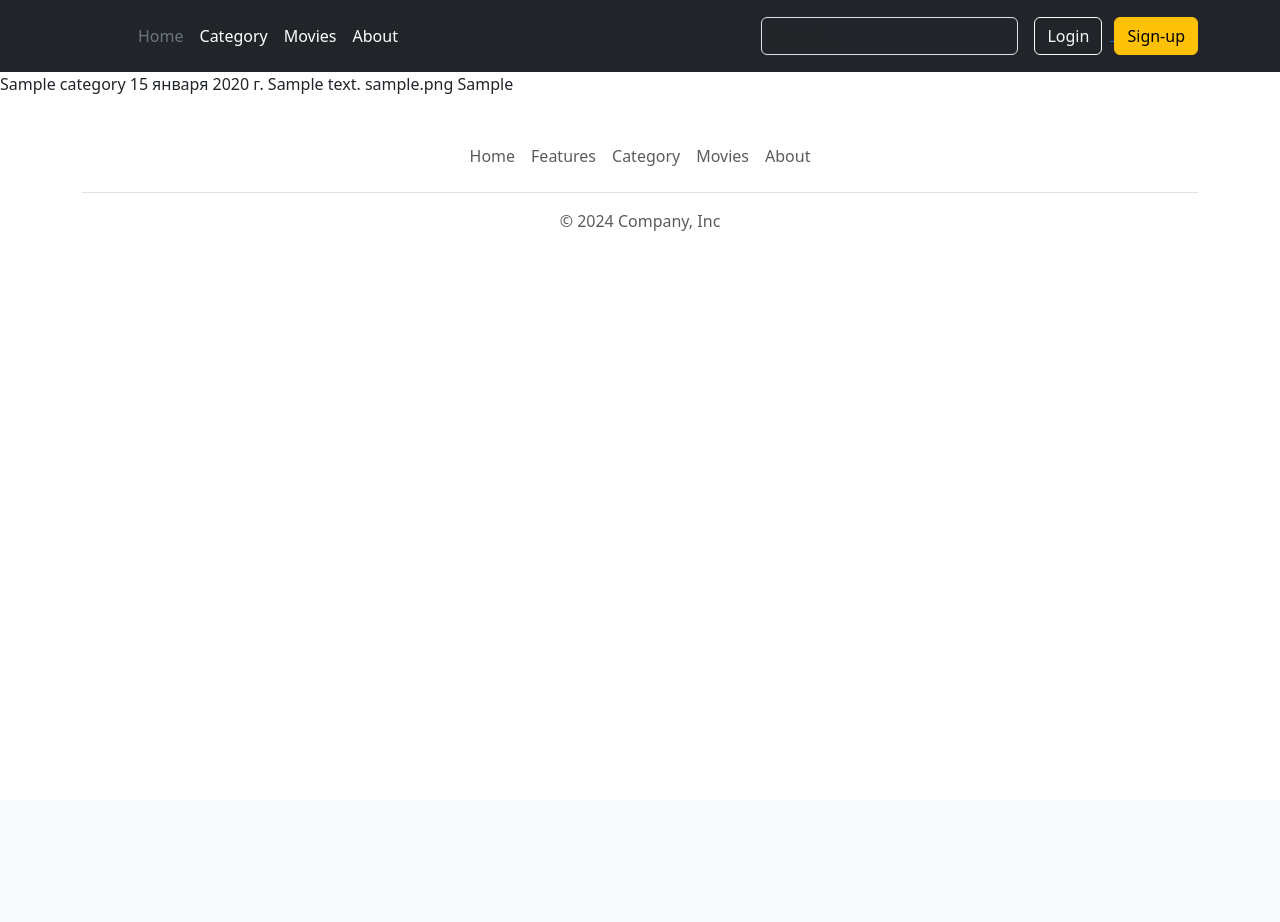
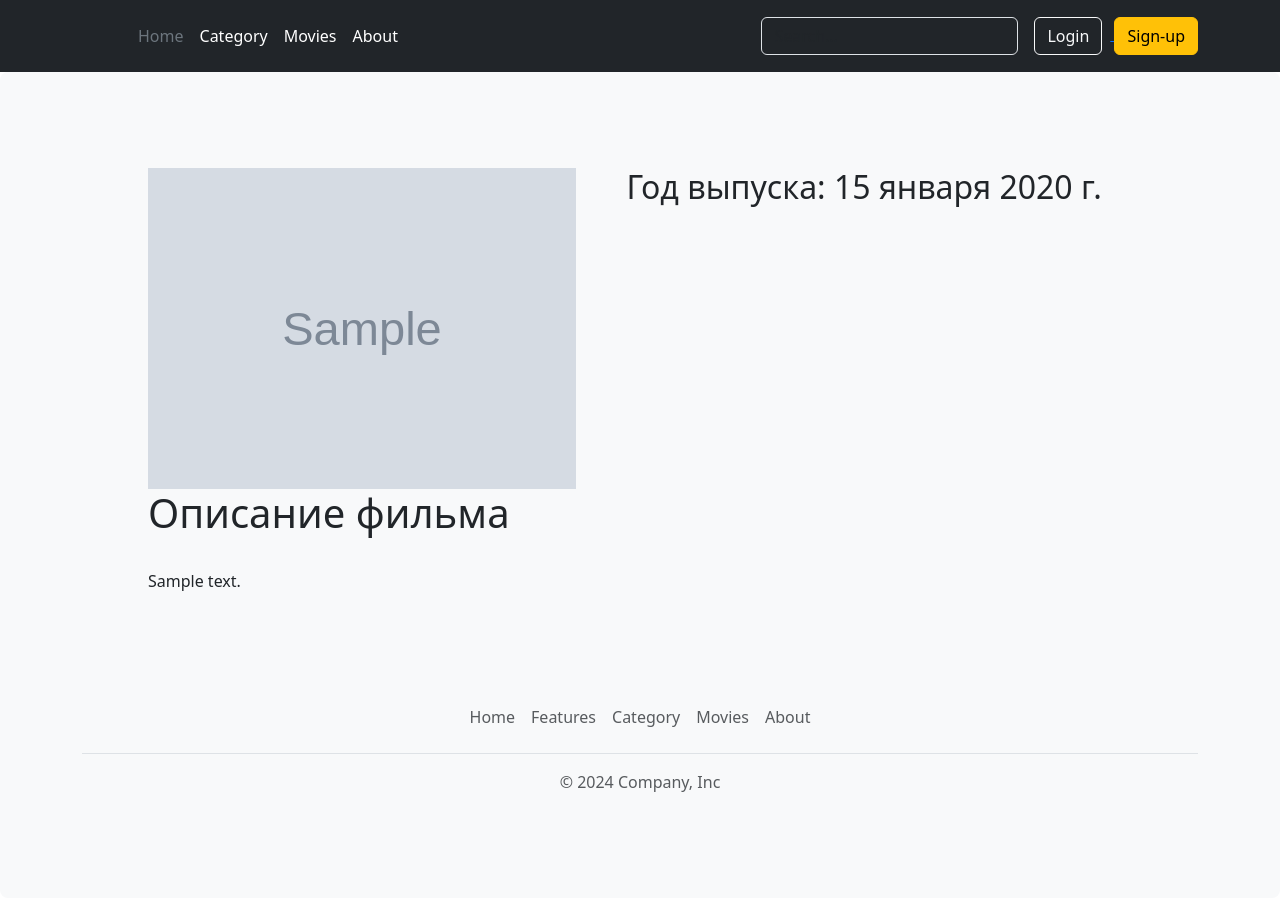
Before and after one commit to aqmuratov/Movies, a Django app: page /detail/1 in a window 1280 px wide. Before the commit the page ends 231 px from the top, so only its background shows below. Run offline with Django 4.2, Linux system fonts and the light colour scheme; tables that the repository leaves empty hold one stand-in row (values such as "Sample post"); grey boxes marked "Sample" are stand-in pictures.

Commit message:
detail ozgerdi

```diff
--- a/movies/templates/movie_detail.html
+++ b/movies/templates/movie_detail.html
@@ -1,12 +1,22 @@
 {% extends 'base.html' %}
-{% load static %}
 {% block content %}
 
-{{movie.category}}
-{{movie.realised_date}}
-{{movie.description}}
-{{movie.image}}
-{{movie.trailer}}
+
+    <div class="p-5 mb-4 bg-body-tertiary rounded-3">
+        <div class="container-fluid py-5" style="padding: 100px;">
+            <div style="display: flex;">
+
+            <img src="{{movie.image.url}}" alt="{{movie.name}}" style="width: 500px;">
+            <h2 style="margin-top: px; width: 590px; margin-left: 50px;">Год выпуска: {{movie.realised_date}}</h2>
 
 
-{% endblock content %}
+
+
+            </div>
+            <h1 style="margin-top: px; width: 500px;">Описание фильма</h1>
+        <br>
+          <p>{{movie.description}}</p>
+        </div >
+
+
+{% endblock %}
--- a/movies/templates/movie_list.html
+++ b/movies/templates/movie_list.html
@@ -22,7 +22,7 @@
       <p class="col-md-8 fs-4" style="width: 500px; margin-left: 20px;">{{i.description|slice:":500"}}...</p>
     </div >
       <div style="display: flex; margin-top: 20px;">
-        <a href="{detail}"><button class="btn btn-primary btn-lg text-bg-dark" type="button">Подробнее</button></a>
+        <button class="btn btn-primary btn-lg text-bg-dark" type="button">Подробнее</button>
 <p style="margin-left: 400px"> {{i.realised_date}}</p>
         </div>
     </div>
--- a/movies/urls.py
+++ b/movies/urls.py
@@ -6,5 +6,5 @@ urlpatterns = [
     path('',views.movie_list,name='movie_list'),
     path('registration/',views.registration, name='registration'),
     path('login/',views.log_in,name='login'),
-    path('detail/<int:id>',views.post_detail,name='detail'),
+    path('detail/<int:id>',views.movie_detail,name='movie_detail'),
 ]
--- a/movies/views.py
+++ b/movies/views.py
@@ -48,6 +48,6 @@ class SingInClass(LoginView):
     template_name='registration.html'
 
 
-def post_detail(request,id):
+def movie_detail(request,id):
     movie = get_object_or_404(models.Movies,id=id)
     return render(request,'movie_detail.html',{'movie':movie})
```
